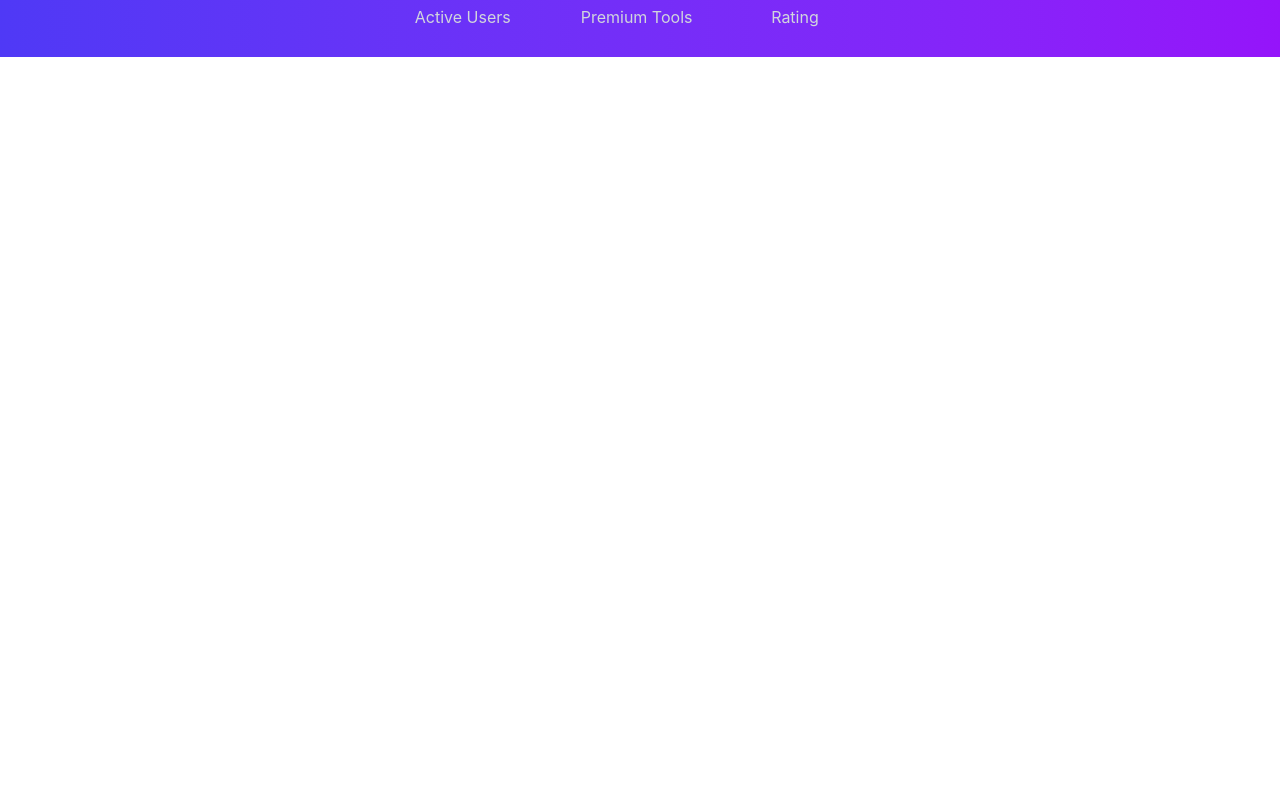
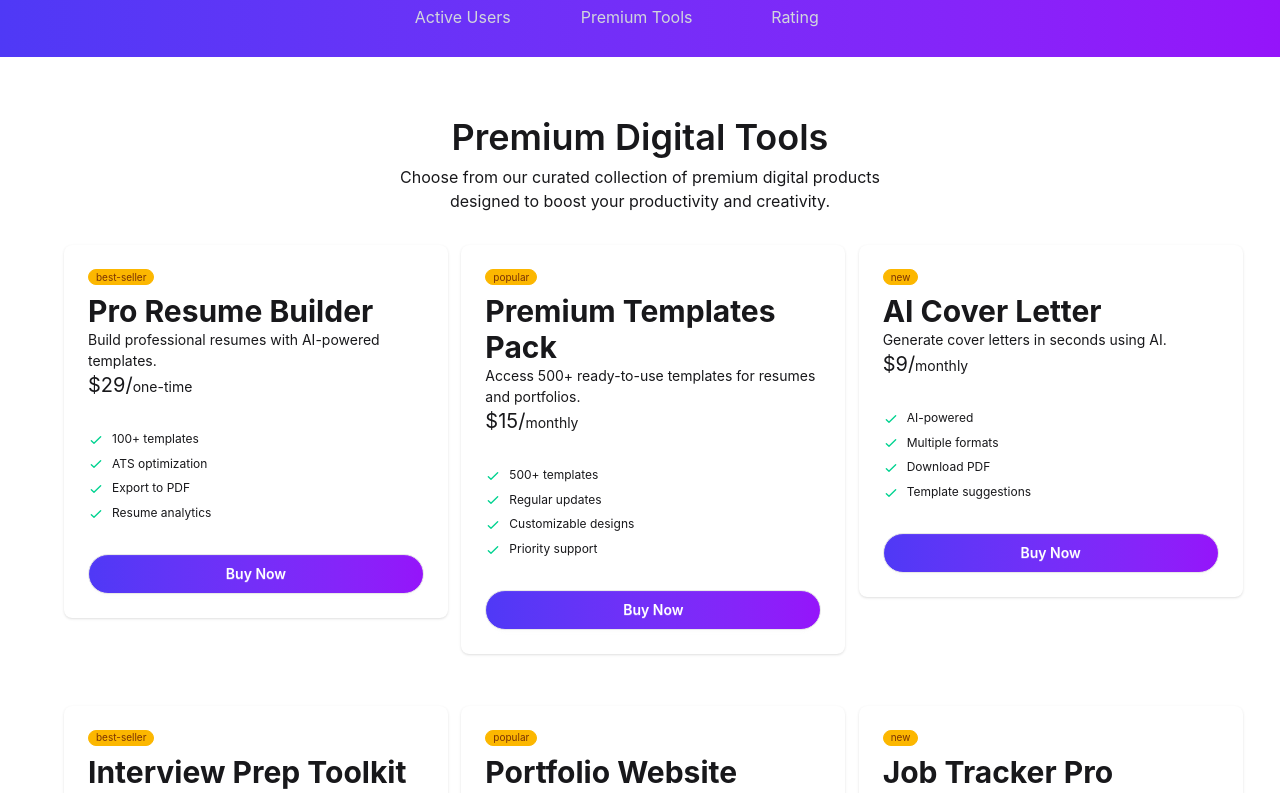
Before and after one commit to ovijet/B13-A6-DigiTools-Platform, a React (Vite) app: page / in a window 1280 px wide. Shown: the part 847-1640 px from the top of the page. Before the commit the page ends 904 px from the top, so only its background shows below. Built offline with nearby package versions, Linux system fonts and the light colour scheme.

Commit message:
fakeApi add

```diff
--- a/src/App.jsx
+++ b/src/App.jsx
@@ -1,12 +1,25 @@
+import { Suspense } from "react";
 import "./App.css";
+import DigitalTools from "./component/DigitalTools/DigitalTools";
 import Header from "./component/header/Header";
 import Hero from "./component/header/hero/HeroSection";
 
+let fakeApi = async () => {
+  let res = await fetch("/package.json");
+  return res.json();
+};
+
 function App() {
+  const dataApi = fakeApi();
+  console.log(dataApi);
   return (
     <>
       <Header></Header>
       <Hero></Hero>
+
+      <Suspense fallback={<h1>ovi.............</h1>}>
+        <DigitalTools dataApi={dataApi}></DigitalTools>
+      </Suspense>
     </>
   );
 }
--- /dev/null
+++ b/src/component/DigitalTools/DigitalTools.jsx
@@ -0,0 +1,27 @@
+import React, { use } from "react";
+import DisiToolCard from "./DisiToolCard";
+
+const DigitalTools = ({ dataApi }) => {
+  let dataUse = use(dataApi);
+  console.log(dataUse);
+  return (
+    <>
+      <div className="text-center mt-15 space-y-3">
+        <div>
+          <h1 className="text-4xl font-semibold">Premium Digital Tools</h1>
+          <p className="w-[500px] mx-auto mt-2 space-y-2">
+            Choose from our curated collection of premium digital products
+            designed to boost your productivity and creativity.
+          </p>
+        </div>
+      </div>
+      <div className="grid grid-cols-1 gap-7 md:grid-cols-3 gap-10 max-w-6xl mx-auto mt-8 space-y-3">
+        {dataUse.map((data) => (
+          <DisiToolCard data={data} key={data.id}></DisiToolCard>
+        ))}
+      </div>
+    </>
+  );
+};
+
+export default DigitalTools;
--- /dev/null
+++ b/src/component/DigitalTools/DisiToolCard.jsx
@@ -0,0 +1,95 @@
+import React from "react";
+
+const DisiToolCard = ({ data }) => {
+  let { name, description, price, period, tag, tagType, features, icon } = data;
+  return (
+    <div className="">
+      <div className="card w-96 bg-base-100 shadow-sm">
+        <div className="card-body">
+          <span className="badge badge-xs badge-warning ">{tagType}</span>
+          <div className="">
+            <h2 className="text-3xl font-bold">{name}</h2>
+            <p>{description}</p>
+            <span className="text-xl">{price}</span>
+            <span>{period}</span>
+          </div>
+          <ul className="mt-6 flex flex-col gap-2 text-xs">
+            <li>
+              <svg
+                xmlns="http://www.w3.org/2000/svg"
+                className="size-4 me-2 inline-block text-success"
+                fill="none"
+                viewBox="0 0 24 24"
+                stroke="currentColor"
+              >
+                <path
+                  strokeLinecap="round"
+                  strokeLinejoin="round"
+                  strokeWidth="2"
+                  d="M5 13l4 4L19 7"
+                />
+              </svg>
+              <span>{features[0]}</span>
+            </li>
+            <li>
+              <svg
+                xmlns="http://www.w3.org/2000/svg"
+                className="size-4 me-2 inline-block text-success"
+                fill="none"
+                viewBox="0 0 24 24"
+                stroke="currentColor"
+              >
+                <path
+                  strokeLinecap="round"
+                  strokeLinejoin="round"
+                  strokeWidth="2"
+                  d="M5 13l4 4L19 7"
+                />
+              </svg>
+              <span>{features[1]}</span>
+            </li>
+            <li>
+              <svg
+                xmlns="http://www.w3.org/2000/svg"
+                className="size-4 me-2 inline-block text-success"
+                fill="none"
+                viewBox="0 0 24 24"
+                stroke="currentColor"
+              >
+                <path
+                  strokeLinecap="round"
+                  strokeLinejoin="round"
+                  strokeWidth="2"
+                  d="M5 13l4 4L19 7"
+                />
+              </svg>
+              <span>{features[2]}</span>
+            </li>
+            <li>
+              <svg
+                xmlns="http://www.w3.org/2000/svg"
+                className="size-4 me-2 inline-block text-success"
+                fill="none"
+                viewBox="0 0 24 24"
+                stroke="currentColor"
+              >
+                <path
+                  strokeLinecap="round"
+                  strokeLinejoin="round"
+                  strokeWidth="2"
+                  d="M5 13l4 4L19 7"
+                />
+              </svg>
+              <span>{features[3]}</span>
+            </li>
+          </ul>
+          <div className="mt-6">
+            <button className="btn text-white bg-gradient-to-r from-[rgba(79,57,246,1)] to-[rgba(149,20,250,1)] btn-block rounded-full">Buy Now</button>
+          </div>
+        </div>
+      </div>
+    </div>
+  );
+};
+
+export default DisiToolCard;
--- a/src/component/header/Header.jsx
+++ b/src/component/header/Header.jsx
@@ -34,7 +34,7 @@ const Header = () => {
               <li>FAQ</li>
             </ul>
           </div>
-          <a className=" font-bold text-red-300 text-3xl">DigiTools</a>
+          <a className=" font-bold bg-gradient-to-b from-[rgba(79,57,246,1)] to-[rgba(149,20,250,1)] bg-clip-text text-transparent text-4xl font-bold text-3xl">DigiTools</a>
         </div>
         <div className="navbar-center hidden lg:flex">
           <ul className="menu menu-horizontal px-1 gap-5 text-lg">
--- a/src/component/header/hero/HeroSection.jsx
+++ b/src/component/header/hero/HeroSection.jsx
@@ -7,7 +7,7 @@ const Hero = () => {
       <div className="flex justify-center items-center gap-5 max-w-6xl mx-auto min-h-[90vh]">
         <div className="space-y-3">
           <div className="flex-row-reverse">
-            <h2 className="bg-[#E1E7FF] text-linear-to-r from-[#4f39f6] to-#fff px-4 py-1 rounded-full w-[300px]">
+            <h2 className="bg-[#E1E7FF] text-blue-500 px-4 py-1 rounded-full w-[300px]">
               New: AI-Powered Tools Available
             </h2>
           </div>
```
Also changed, not shown: public/package.json (added, +101 -0 lines).
